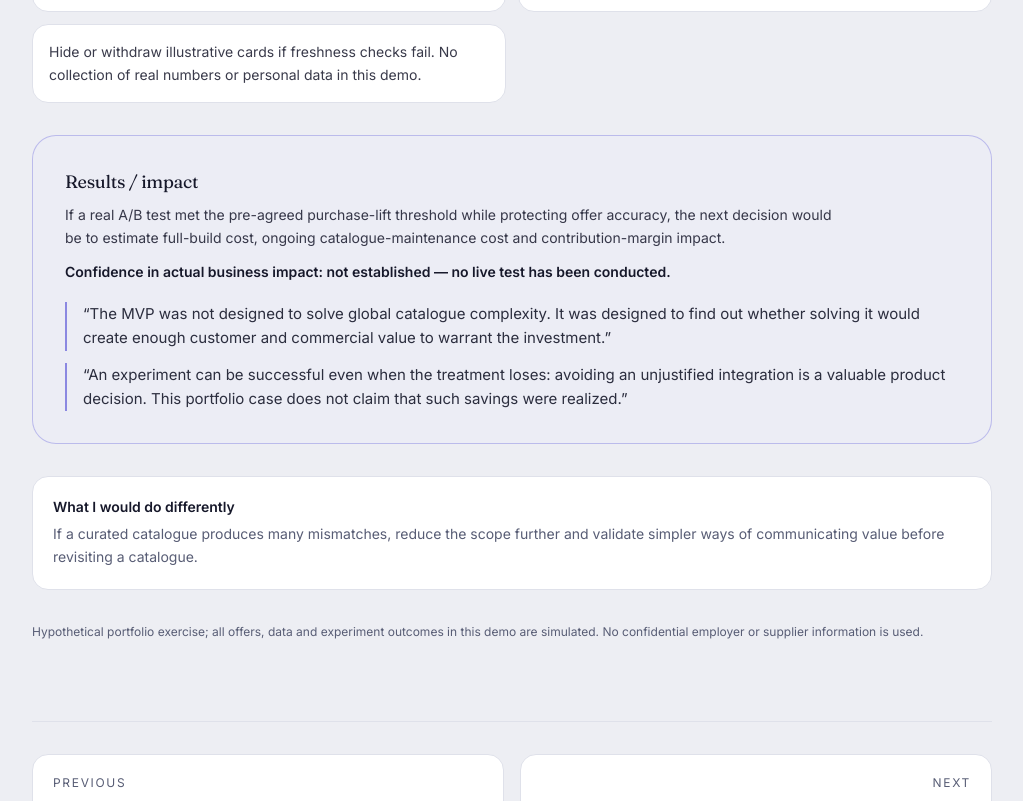
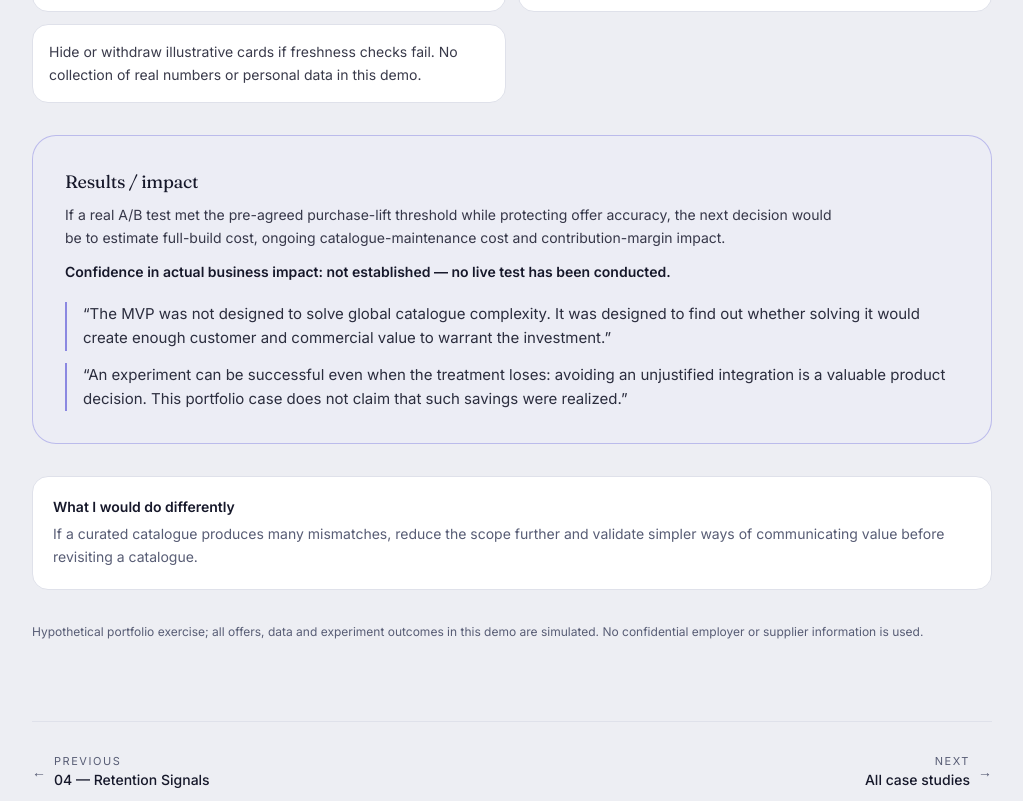
Before and after one commit to cintiahenriksson/ai-pm-portfolio, a Next.js app: page /cases/topup-product-first in a window 1280 px wide. Shown: the part 11199-12000 px from the top of the page, without its empty margins (128-1151 px from the left). Built offline with nearby package versions, Linux system fonts and the light colour scheme; no server answers.

Commit message:
Align case study prev/next nav and link retention-signals to case 05

```diff
--- a/app/cases/retention-signals/page.tsx
+++ b/app/cases/retention-signals/page.tsx
@@ -84,7 +84,7 @@ const content = {
     prevLabel: "Previous",
     prevTitle: "03 — Student feedback to roadmap",
     nextLabel: "Next",
-    nextTitle: "All case studies",
+    nextTitle: "05 — Show the value before the number",
   },
   es: {
     badge: "Caso 04 · Estrategia de producto · Síntesis de feedback asistida por IA",
@@ -159,7 +159,7 @@ const content = {
     prevLabel: "Anterior",
     prevTitle: "03 — Del feedback de estudiantes al roadmap",
     nextLabel: "Siguiente",
-    nextTitle: "Todos los casos",
+    nextTitle: "05 — Mostrar el valor antes del número",
   },
 } as const;
 
@@ -395,7 +395,7 @@ export default function RetentionSignalsPage() {
               </span>
             </Link>
             <Link
-              href="/#casos"
+              href="/cases/topup-product-first"
               className="group inline-flex items-center gap-2 text-sm text-muted hover:text-accent sm:text-right"
             >
               <span className="sm:order-2" aria-hidden="true">→</span>
--- a/app/cases/topup-product-first/page.tsx
+++ b/app/cases/topup-product-first/page.tsx
@@ -1025,21 +1025,27 @@ export default function TopupProductFirstPage() {
             <p className="text-xs leading-relaxed text-muted">{t.disclosure}</p>
           </section>
 
-          {/* Prev / Next */}
-          <nav className="grid gap-4 border-t border-border pt-8 sm:grid-cols-2">
+          {/* Prev / next footer */}
+          <nav className="flex flex-col gap-4 border-t border-border pt-8 sm:flex-row sm:items-center sm:justify-between">
             <Link
               href="/cases/retention-signals"
-              className="group rounded-2xl border border-border bg-surface p-5 hover:border-accent/40"
+              className="group inline-flex items-center gap-2 text-sm text-muted hover:text-accent"
             >
-              <p className="text-xs uppercase tracking-[0.14em] text-muted">{t.prevLabel}</p>
-              <p className="mt-1 font-display text-lg tracking-tight group-hover:text-accent">{t.prevTitle}</p>
+              <span aria-hidden="true" className="transition-transform group-hover:-translate-x-1">←</span>
+              <span>
+                <span className="block text-[11px] uppercase tracking-[0.14em]">{t.prevLabel}</span>
+                <span className="block font-medium text-foreground group-hover:text-accent">{t.prevTitle}</span>
+              </span>
             </Link>
             <Link
               href="/#casos"
-              className="group rounded-2xl border border-border bg-surface p-5 text-right hover:border-accent/40"
+              className="group inline-flex items-center gap-2 text-sm text-muted hover:text-accent sm:text-right"
             >
-              <p className="text-xs uppercase tracking-[0.14em] text-muted">{t.nextLabel}</p>
-              <p className="mt-1 font-display text-lg tracking-tight group-hover:text-accent">{t.nextTitle}</p>
+              <span className="sm:order-2" aria-hidden="true">→</span>
+              <span className="sm:order-1">
+                <span className="block text-[11px] uppercase tracking-[0.14em]">{t.nextLabel}</span>
+                <span className="block font-medium text-foreground group-hover:text-accent">{t.nextTitle}</span>
+              </span>
             </Link>
           </nav>
         </div>
```
